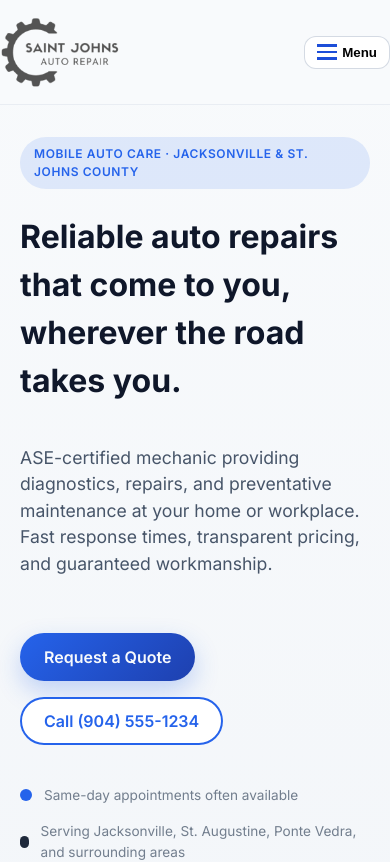
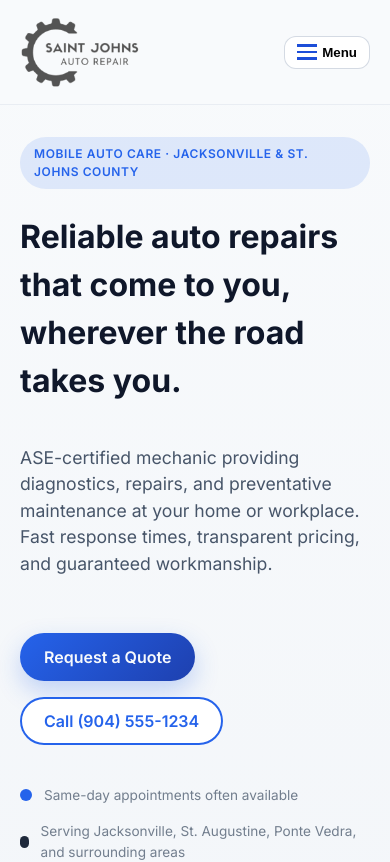
Before and after one commit to LoganM3120/stjohnsautorepair, a Next.js app: page / in a window 390 px wide. Shown: the top 862 px of the page. Built offline with nearby package versions, Linux system fonts and the light colour scheme.

Commit message:
Add horizontal padding to mobile header container

```diff
--- a/src/components/Header.tsx
+++ b/src/components/Header.tsx
@@ -55,7 +55,7 @@ export default function Header() {
           display: "flex",
           alignItems: "center",
           justifyContent: "space-between",
-          padding: "1rem 0",
+          padding: "1rem 1.25rem",
         }}
       >
         <Link
```
